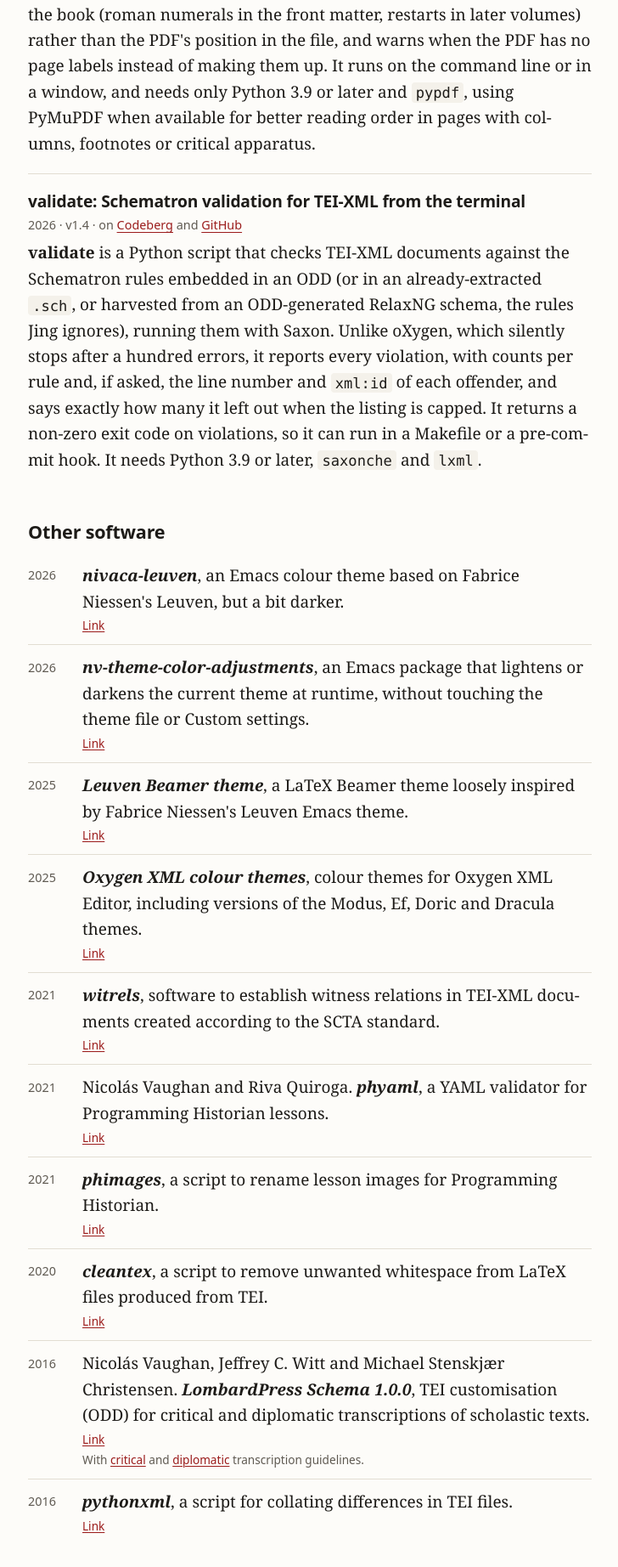
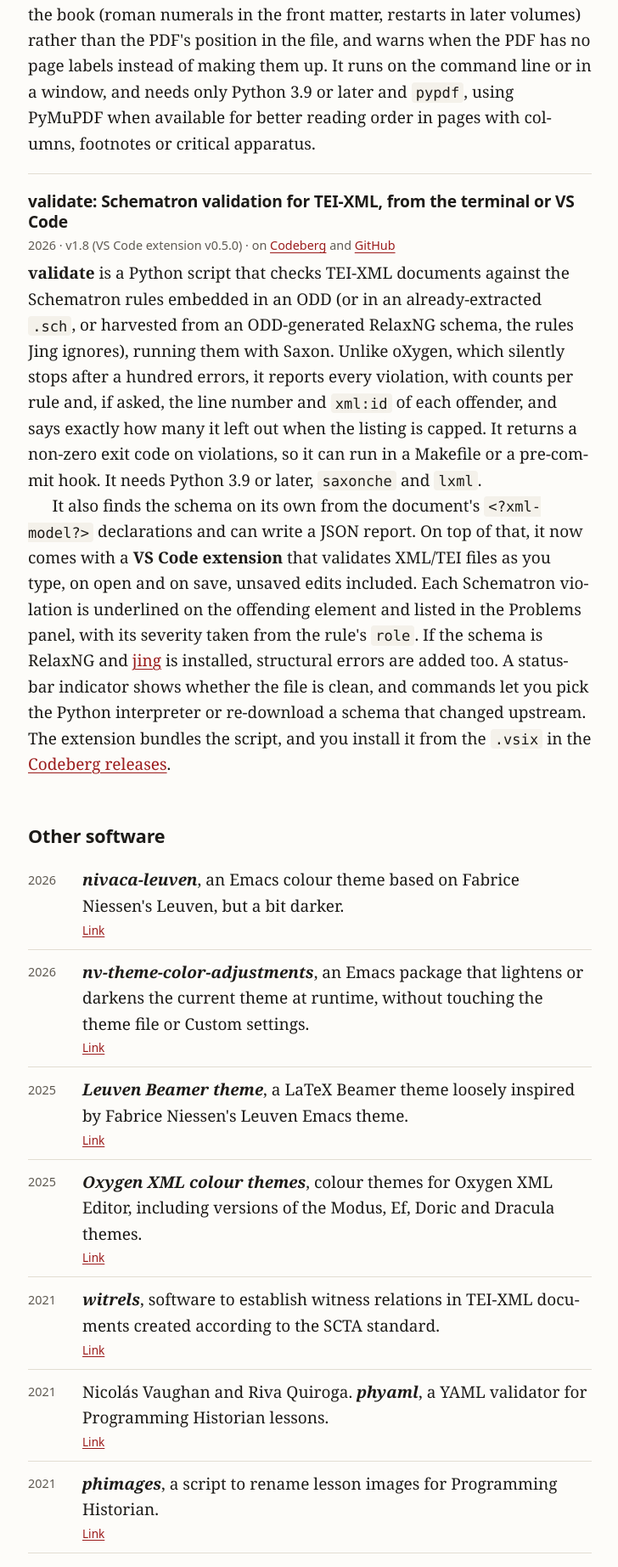
Before and after one commit to nivaca/nivaca.github.io, a Jekyll site: the page built from coding.md, in a window 1280 px wide. Shown: the part 3023-4867 px from the top of the page at 85% size, without its empty margins (275-1003 px from the left). Built offline with Jekyll 4.4.1, drawn with Linux system fonts in a browser that asks for light colours; some web fonts are replaced; a style sheet for code colours, icons or effects is not loaded.

Commit message:
Coding page: feature validate's VS Code extension

```diff
--- a/_sass/_components.scss
+++ b/_sass/_components.scss
@@ -243,6 +243,11 @@
         margin-bottom: 0;
     }
 
+    // A further paragraph of the same description.
+    .continued {
+        text-indent: 1.5em;
+    }
+
     // Nested so it outranks `.project p`.
     .project-role {
         font-family: $sans;
--- a/coding.md
+++ b/coding.md
@@ -53,9 +53,10 @@ I write software mostly in [Python](https://www.python.org/), along with XML/TEI
   </li>
 
   <li class="project">
-    <h2><a href="https://github.com/{{ site.github_username }}/validate">validate: Schematron validation for TEI-XML from the terminal</a></h2>
-    <p class="project-role">2026 · v1.4 · on <a href="https://codeberg.org/{{ site.codeberg_username }}/validate">Codeberg</a> and <a href="https://github.com/{{ site.github_username }}/validate">GitHub</a></p>
+    <h2><a href="https://github.com/{{ site.github_username }}/validate">validate: Schematron validation for TEI-XML, from the terminal or VS Code</a></h2>
+    <p class="project-role">2026 · v1.8 (VS Code extension v0.5.0) · on <a href="https://codeberg.org/{{ site.codeberg_username }}/validate">Codeberg</a> and <a href="https://github.com/{{ site.github_username }}/validate">GitHub</a></p>
     <p><b>validate</b> is a Python script that checks TEI-XML documents against the Schematron rules embedded in an ODD (or in an already-extracted <code>.sch</code>, or harvested from an ODD-generated RelaxNG schema, the rules Jing ignores), running them with Saxon. Unlike oXygen, which silently stops after a hundred errors, it reports every violation, with counts per rule and, if asked, the line number and <code>xml:id</code> of each offender, and says exactly how many it left out when the listing is capped. It returns a non-zero exit code on violations, so it can run in a Makefile or a pre-commit hook. It needs Python 3.9 or later, <code>saxonche</code> and <code>lxml</code>.</p>
+    <p class="continued">It also finds the schema on its own from the document's <code>&lt;?xml-model?&gt;</code> declarations and can write a JSON report. On top of that, it now comes with a <b>VS Code extension</b> that validates XML/TEI files as you type, on open and on save, unsaved edits included. Each Schematron violation is underlined on the offending element and listed in the Problems panel, with its severity taken from the rule's <code>role</code>. If the schema is RelaxNG and <a href="https://relaxng.org/jclark/jing.html">jing</a> is installed, structural errors are added too. A status-bar indicator shows whether the file is clean, and commands let you pick the Python interpreter or re-download a schema that changed upstream. The extension bundles the script, and you install it from the <code>.vsix</code> in the <a href="https://codeberg.org/{{ site.codeberg_username }}/validate/releases">Codeberg releases</a>.</p>
   </li>
 </ul>
 
```
